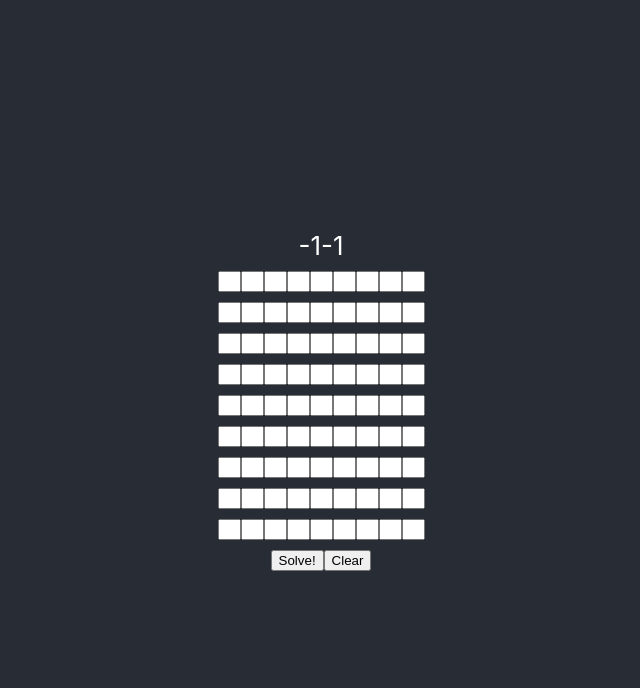
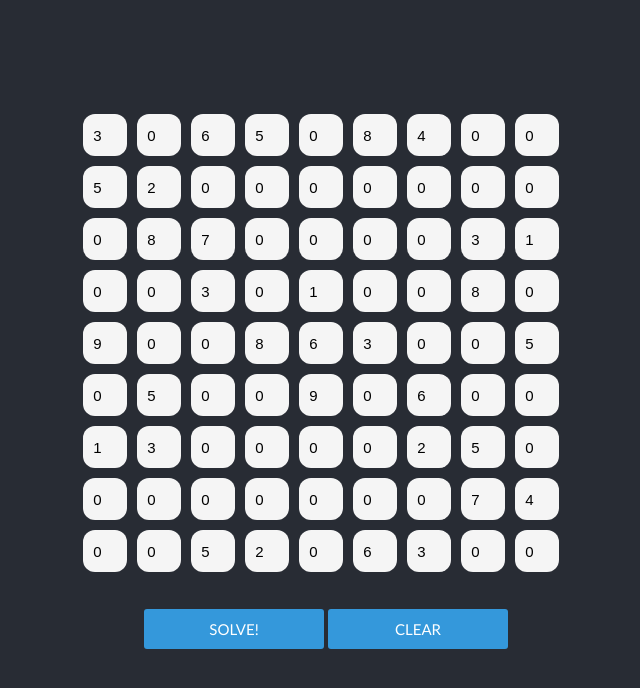
Before and after one commit to PrzemyslawSarnacki/ReactSudokuSolver, a React (Create React App) app in the folder frontend/: page / in a window 1280 px wide. Shown: the top 688 px of the page, without its empty margins (319-959 px from the left). Built offline with nearby package versions, Linux system fonts and the light colour scheme.

Commit message:
Almost here

```diff
--- a/frontend/src/App.css
+++ b/frontend/src/App.css
@@ -36,3 +36,73 @@
     transform: rotate(360deg);
   }
 }
+
+.square {
+  position: relative;
+  height: 40px;
+  width: 40px;
+  margin: 5px;
+  font-size: 15px;
+  text-align: center;
+  background-color: whitesmoke;
+  border-radius: 12px;
+  border-style: hidden;
+
+}
+.wrong-square {
+  position: relative;
+  height: 40px;
+  width: 40px;
+  margin: 5px;
+  font-size: 15px;
+  text-align: center;
+  background-color: red;
+  border-radius: 12px;
+  border-style: hidden;
+
+}
+
+.row{
+  display: inline-block;
+  height: 44px;
+  width: 44px;
+}
+.not-solved{
+  align-items: center;
+  align-content: center;
+  margin-top: 50px;
+  margin-left: 190px;
+  margin-bottom: 20px;
+}
+.solved{
+ color: black;
+ font-size: 15px;
+}
+.square:after {
+  content: "";
+  display: block;
+  padding-bottom: 100%;
+}
+
+.content {
+  position: absolute;
+  width: 100%;
+  height: 100%;
+}
+
+.button {
+  background: #3498db;
+  width: 180px;
+  height: 40px;
+  font-size: 15px;
+  padding: 4px 0;
+  margin: 2px;
+  transform: translateX(-50%) translateY(-50%);
+  border-radius: 3px;
+  border-style: hidden;
+  font-family: 'Calibri';
+  text-align: center;
+  text-transform: uppercase;
+  color: #FFF;
+
+}
--- a/frontend/src/App.tsx
+++ b/frontend/src/App.tsx
@@ -1,4 +1,4 @@
-import React, { useState } from 'react';
+import React, { useState, useEffect } from 'react';
 import './App.css';
 import { ok } from 'assert';
 
@@ -28,6 +28,9 @@ const App = () => {
         [0, 0, 0, 0, 0, 0, 0, 7, 4],
         [0, 0, 5, 2, 0, 6, 3, 0, 0]]);
 
+    useEffect(() => {
+        console.log("updated")
+    }, [duplicate])
 
     const handleChange = (i: number, j: number, e: any) => {
         if (e.target.value) {
@@ -211,18 +214,26 @@ const App = () => {
         <div className="App">
             <header className="App-header">
                 <div>
-                    {duplicate}
                     {board.map((row, i: number) => {
                         return (<div key={i}>
                             {row.map((element, j: number) => {
-                                return (
-                                    <input type="number" defaultValue={element} key={j} onChange={(e: any) => handleChange(i, j, e)} style={{ width: "15px" }} />
-                                )
+                                if (i === duplicate[0] && j === duplicate[1]) {
+                                    return (
+                                        <input className="wrong-square" type="number" defaultValue={element} key={j} onChange={(e: any) => handleChange(i, j, e)} />
+                                    )
+                                }
+                                else{
+                                    return (
+                                        <input className="square" type="number" defaultValue={element} key={j} onChange={(e: any) => handleChange(i, j, e)} />
+                                    )
+                                }
                             })}
                         </div>)
                     })}
-                    <button onClick={handleClick}>Solve!</button>
-                    <button onClick={handleClear}>Clear</button>
+                    <div className="not-solved">
+                        <button className="button" onClick={handleClick}>Solve!</button>
+                        <button className="button" onClick={handleClear}>Clear</button>
+                    </div>
                     <div>
                         {show ? (
                             <div>
@@ -230,7 +241,11 @@ const App = () => {
                                     return (<div key={i}>
                                         {row.map((element, j: number) => {
                                             return (
-                                                <b key={j} style={{ width: "15px" }}>{element}</b>
+                                                <div key={i} className="square row">
+                                                    <p>
+                                                        <text className="solved" key={j} >{element}</text>
+                                                    </p>
+                                                </div>
                                             )
                                         })}
                                     </div>)
```
